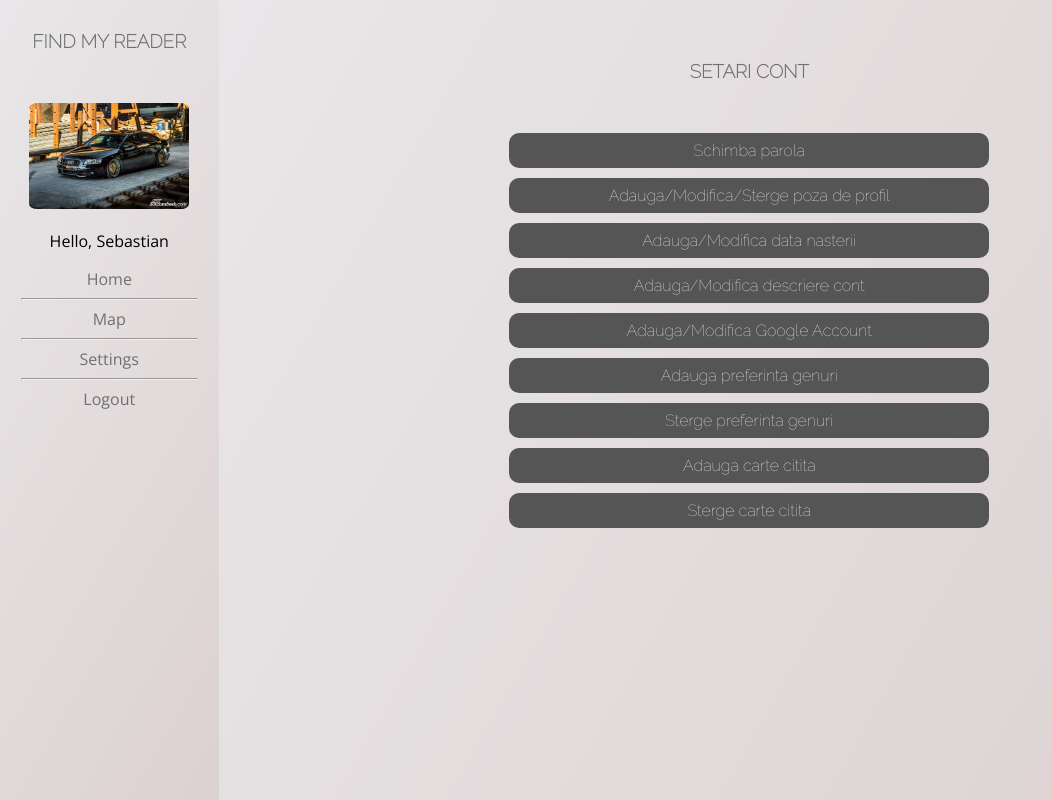
After one commit to Corbix/Find-my-Reader, a PHP site: page /settings.php in a window 1280 px wide. The commit adds this page. Shown: the whole page, without its empty margins (0-1052 px from the left). Run offline with PHP 8.4, Linux system fonts and the light colour scheme; a user stored in the database is signed in; data comes from the database, SQL or seed files in the repository; both versions use the stored data as it was after the commit.

Commit message:
Add files via upload
adaugat settings page
realizat adaugare/schimbare/stergere poza profil
adaugarea unor noi campuri la tabela users

```diff
--- a/myreader/menu.php
+++ b/myreader/menu.php
@@ -1,10 +1,13 @@
 <div class="menu">
 	<h3>Find my reader</h3>
+	<div class="avatarprofile">
+        <a href="<?php echo "images/avatars/".$avatar; ?>"><img src="<?php echo "images/avatars/".$avatar; ?>" alt=""></a>
+    </div>
     <p>Hello,
 	<?php echo $firstname;?>
 	</p>
-	<a href="home.php">Home</a><br>
-	<hr><a href="map.php">Map</a><br>
-    <hr><a href="#">Settings</a>
+	<a href="home.php">Home</a>
+	<hr><a href="map.php">Map</a>
+    <hr><a href="settings.php">Settings</a>
 	<hr><a href="logout.php">Logout</a>
 </div>
--- a/myreader/session.php
+++ b/myreader/session.php
@@ -15,7 +15,9 @@ if ($count == 1)
     {
         foreach($datas as $row)
         {
+			$idutilizator = $row['id'];
 			$firstname = $row['firstname'];
+			$avatar = $row['avatar'];
 		}
 	}
 }
--- /dev/null
+++ b/myreader/settings.php
@@ -0,0 +1,33 @@
+<?php
+include("session.php");
+?>
+
+<!DOCTYPE html>
+<html>
+    <head>
+    <title>My reader</title>
+    <link rel="stylesheet" href="stylesheets/style.css">
+    <link rel="stylesheet" href="https://fonts.googleapis.com/css?family=Open+Sans:400,600,700,800&amp;display=swap">
+    <link rel="stylesheet"
+        href="https://fonts.googleapis.com/css2?family=Raleway:wght@100&amp;display=swap&quot; rel=&quot;stylesheet">
+</head>
+	<body>
+		<?php include('menu.php'); ?>
+		<div class="setarimenu">
+			<center>
+			<h3>Setari cont</h3><br>
+			<ul>
+				<li><a href="#">Schimba parola</a></li>
+				<li><a href="changeavatar.php">Adauga/Modifica/Sterge poza de profil</a></li>
+				<li><a href="#">Adauga/Modifica data nasterii</a></li>
+				<li><a href="#">Adauga/Modifica descriere cont</a></li>
+				<li><a href="#">Adauga/Modifica Google Account</a></li>
+				<li><a href="#">Adauga preferinta genuri</a></li>
+				<li><a href="#">Sterge preferinta genuri</a></li>
+				<li><a href="#">Adauga carte citita</a></li>
+				<li><a href="#">Sterge carte citita</a></li>
+			</ul>
+			</center>
+		</div>
+	</body>
+</html>
--- a/myreader/stylesheets/style.css
+++ b/myreader/stylesheets/style.css
@@ -20,7 +20,7 @@ body {
   text-align: center;
 }
 
-.menu h3{
+.menu h3, .setarimenu h3{
   color: #707070;
   font-family: 'Raleway', sans-serif;
   /* font-size: 10px; */
@@ -38,3 +38,44 @@ hr {
   color: #707070;
   text-decoration: none;
 }
+
+.setarimenu {
+  padding-top: 30px;
+  width: 170vh;
+  background: rgb(233,231,233);
+  background: linear-gradient(120deg, rgba(233,231,233,1), rgba(220,209,209,1) 100%);
+  text-align: center;
+}
+
+.setarimenu ul {
+  list-style-type: none;
+  margin: 0;
+  padding: 0;
+  width: 60vh;
+}
+
+.setarimenu li a {
+  font-family: 'Raleway', sans-serif;
+  display: block;
+  color: white;
+  margin-top: 10px;
+  padding: 8px 16px;
+  text-decoration: none;
+  background-color: #555;
+  border-radius: 10px;
+}
+
+.setarimenu li a:hover {
+  background-color: #f1f1f1;
+  color: black;
+}
+
+.avatarprofile {
+    border-bottom-left-radius: 10px;
+}
+
+.avatarprofile img {
+    border-radius: 5%;
+    margin-top: 2em;
+    width: 10em;
+}
```
Also changed, not shown: myreader/changeavatar.php (added, +97 -0 lines), myreader/myreader.sql (+5 -3 lines), myreader/Includere/connection.php (line endings or trailing spaces), myreader/home.php (line endings or trailing spaces), myreader/images/avatars/1_test.jpg (added), myreader/images/avatars/basic.jpg (added), myreader/index.php (line endings or trailing spaces), myreader/login.php (line endings or trailing spaces), myreader/logout.php (line endings or trailing spaces), myreader/register.php (line endings or trailing spaces).
